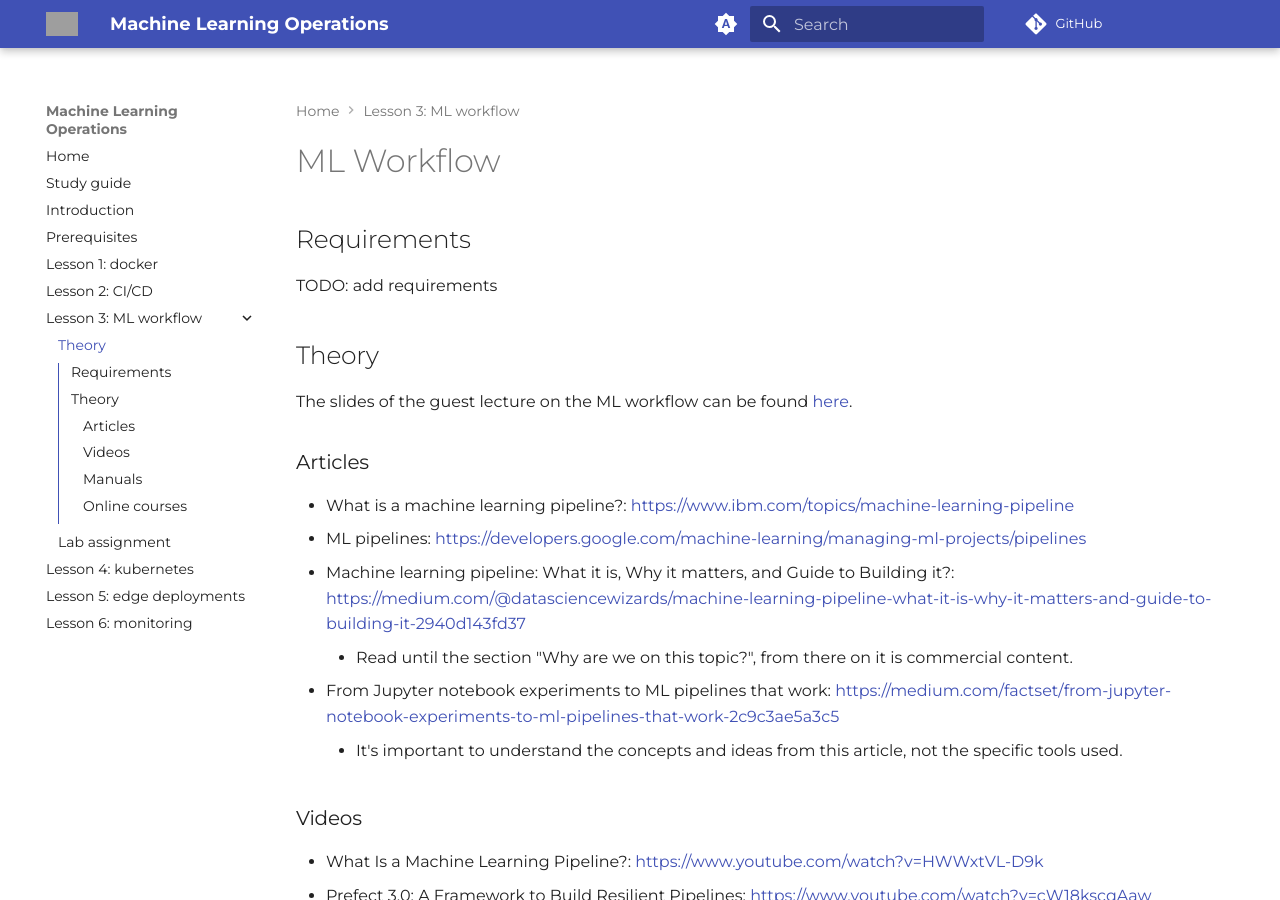
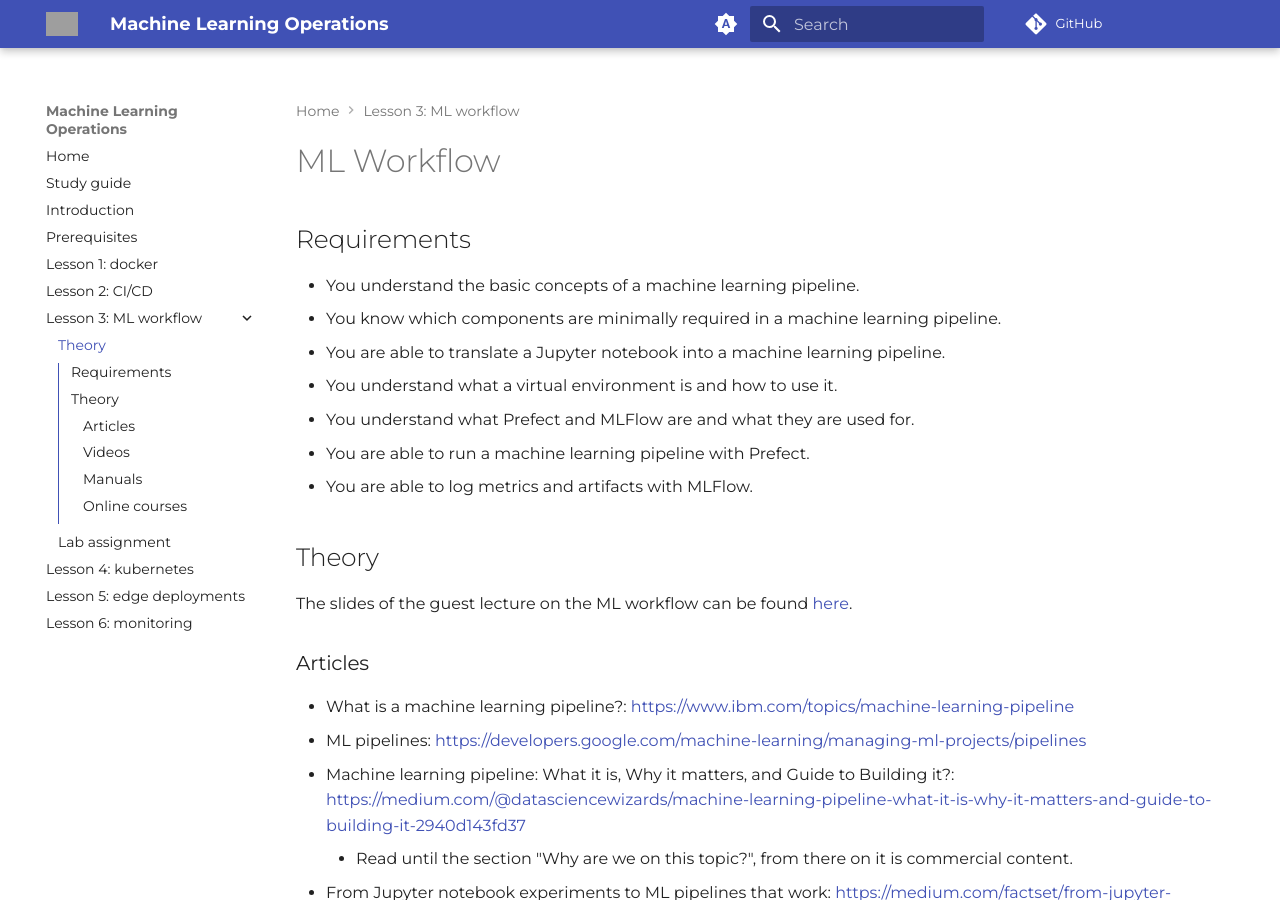
Before and after one commit to HOGENT-MLOps/mlops-slides, an MkDocs documentation site: the page built from docs/03-ml-workflow.md, in a window 1280 px wide and 900 px high. Built offline with MkDocs 1.6.1 and Material for MkDocs 9.7.7, drawn with Linux system fonts in a browser that asks for light colours; comment, search, counter and statistics services are not loaded; grey boxes are pictures that could not be loaded.

Commit message:
Add requirements to lesson 3

```diff
--- a/docs/03-ml-workflow.md
+++ b/docs/03-ml-workflow.md
@@ -2,7 +2,13 @@
 
 ## Requirements
 
-TODO: add requirements
+-   You understand the basic concepts of a machine learning pipeline.
+-   You know which components are minimally required in a machine learning pipeline.
+-   You are able to translate a Jupyter notebook into a machine learning pipeline.
+-   You understand what a virtual environment is and how to use it.
+-   You understand what Prefect and MLFlow are and what they are used for.
+-   You are able to run a machine learning pipeline with Prefect.
+-   You are able to log metrics and artifacts with MLFlow.
 
 ## Theory
 
```
